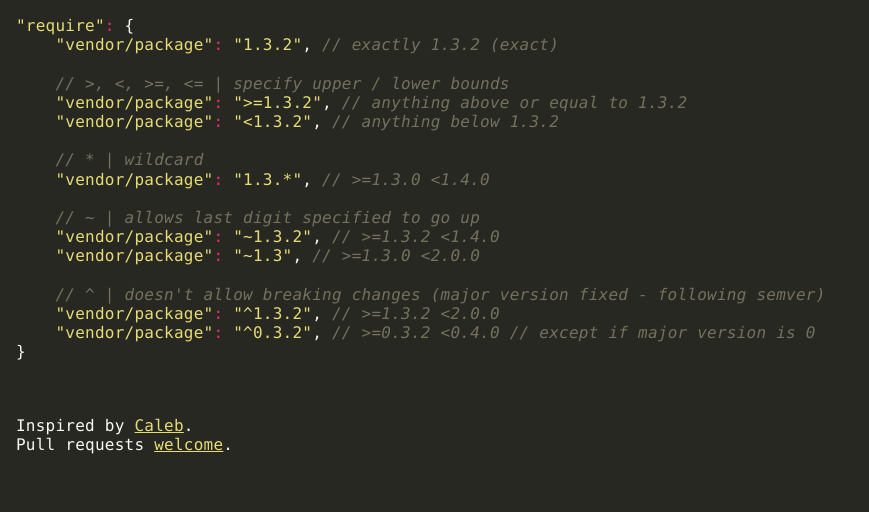
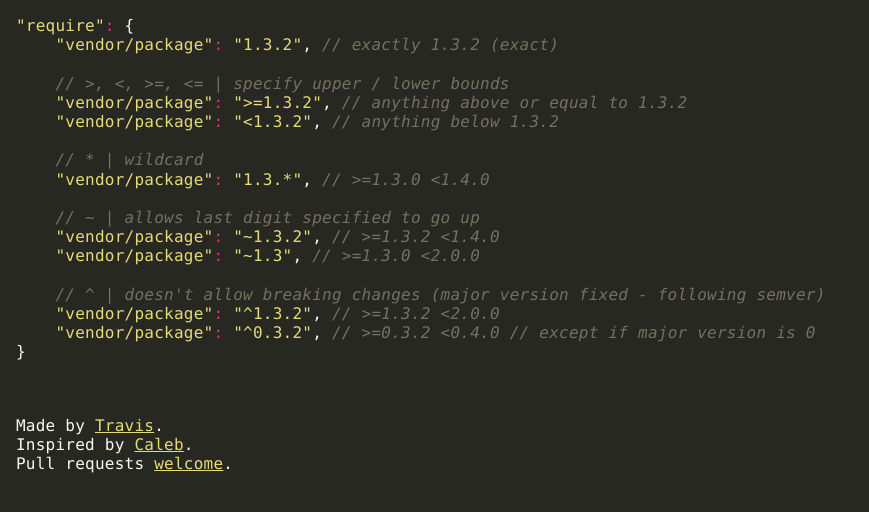
Before and after one commit to tnorthcutt/composer.travisnorthcutt.com, a plain HTML site: page index.html in a window 1280 px wide. Shown: the whole page, without its empty margins (0-869 px from the left). Drawn offline with Linux system fonts and the light colour scheme.

Commit message:
add myself

```diff
--- a/index.html
+++ b/index.html
@@ -24,6 +24,7 @@
 <span class="p">}</span>
 
 <p>
+Made by <a href="https://twitter.com/tnorthcutt" target="_blank">Travis</a>.
 Inspired by <a href="https://twitter.com/calebporzio/status/880419331154354176" target="_blank">Caleb</a>.
 Pull requests <a href="https://github.com/tnorthcutt/composerversioncheatsheet" target="_blank">welcome</a>.
 </p>
```
